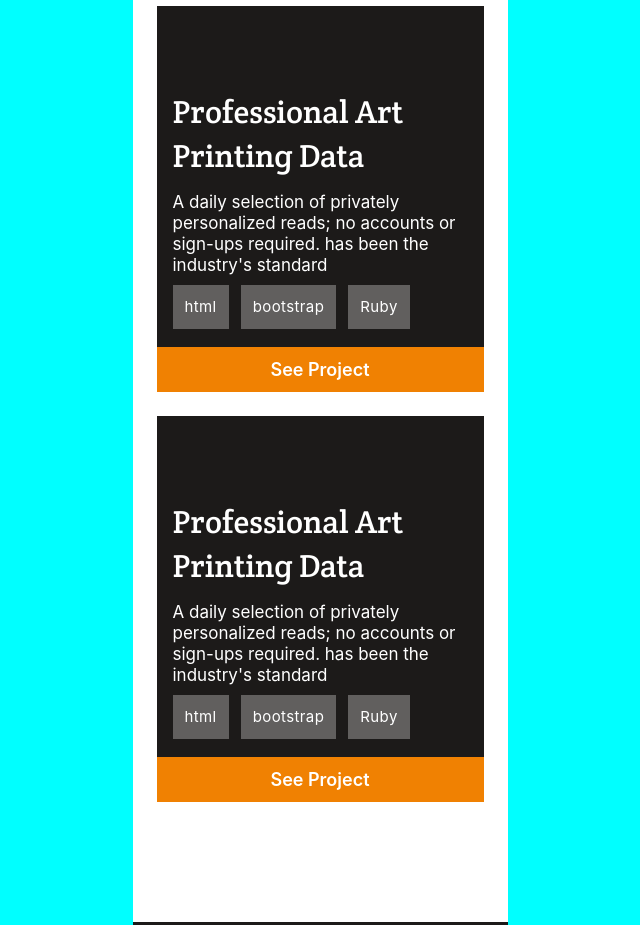
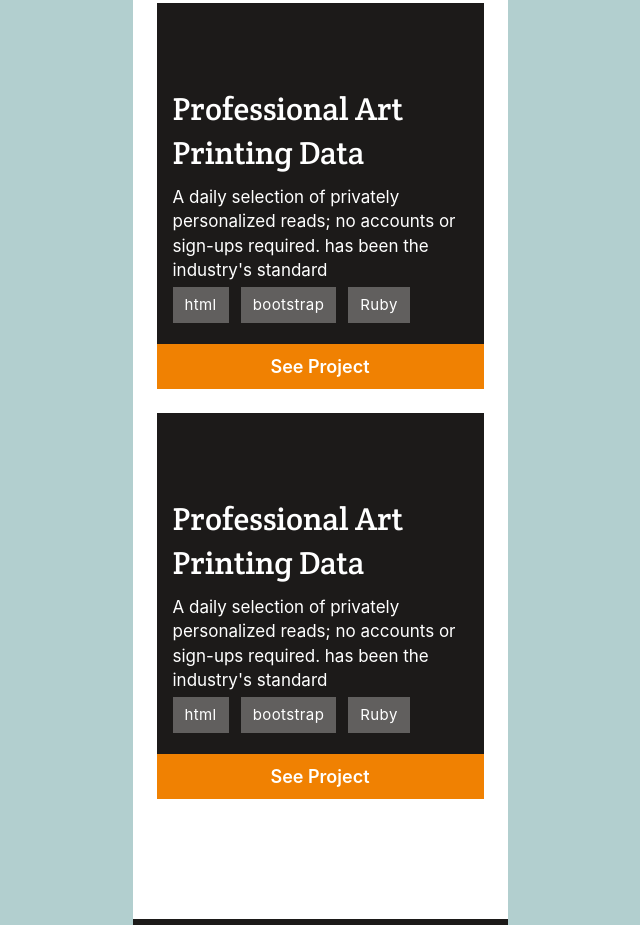
Before and after one commit to acolombo1/Portfolio, a plain HTML site: page index.html in a window 1280 px wide. Shown: the part 1553-2478 px from the top of the page, without its empty margins (320-960 px from the left). Drawn offline with Linux system fonts and the light colour scheme.

Commit message:
add li to works categories, adjusted several margins

```diff
--- a/index.html
+++ b/index.html
@@ -54,23 +54,23 @@
           has been the industry's standard dummy text ever since the 1500s,
           when an unknown printer took a standard dummy text.
           </div>
-          <div class="boxed-words">
-            <div class="boxed-word">css</div>
-            <div class="boxed-word">html</div>
-            <div class="boxed-word">bootstrap</div>
-            <div class="boxed-word">Ruby</div>
-          </div>
+          <ul class="boxed-words">
+            <li class="boxed-word">css</li>
+            <li class="boxed-word">html</li>
+            <li class="boxed-word">bootstrap</li>
+            <li class="boxed-word">Ruby</li>
+          </ul>
           <a href="#multi-post-stories" class="button">See Project</a>
         </section>
         <section id="professional-art" class="work">
           <h2 class="myh2tri">Professional Art Printing Data</h2>
           <div class="Inter-text textart">A daily selection of privately personalized reads;
           no accounts or sign-ups required. has been the industry's standard</div>
-          <div class="boxed-words2">
-            <div class="boxed-word2">html</div>
-            <div class="boxed-word2">bootstrap</div>
-            <div class="boxed-word2">Ruby</div>
-          </div>
+          <ul class="boxed-words2">
+            <li class="boxed-word2">html</li>
+            <li class="boxed-word2">bootstrap</li>
+            <li class="boxed-word2">Ruby</li>
+          </ul>
           <div class="buttoncontainer">
             <a href="#professional-art" class="button">See Project</a>
           </div>
@@ -79,11 +79,11 @@
           <h2 class="myh2tri">Professional Art Printing Data</h2>
           <div class="Inter-text textart">A daily selection of privately personalized reads;
           no accounts or sign-ups required. has been the industry's standard</div>
-          <div class="boxed-words2">
-            <div class="boxed-word2">html</div>
-            <div class="boxed-word2">bootstrap</div>
-            <div class="boxed-word2">Ruby</div>
-          </div>
+          <ul class="boxed-words2">
+            <li class="boxed-word2">html</li>
+            <li class="boxed-word2">bootstrap</li>
+            <li class="boxed-word2">Ruby</li>
+          </ul>
           <div class="buttoncontainer">
             <a href="#professional-art2" class="button">See Project</a>
           </div>
--- a/style.css
+++ b/style.css
@@ -152,6 +152,8 @@ section {
   display: flex;
   justify-content: space-between;
   margin-top: 15px;
+  list-style: none;
+  padding-left: 0;
 }
 
 .boxed-word {
@@ -167,7 +169,7 @@ section {
   background-color: #f08102;
   border: none;
   color: white;
-  margin-top: 15px;
+  margin-top: -10px;
   padding: 12px;
   text-align: center;
   text-decoration: none;
@@ -221,9 +223,9 @@ with respect to the background color (overridden by hover?) */
 .textart {
   margin-left: 16px;
   margin-right: 16px;
-  margin-top: 10px;
+  margin-top: -5px;
   margin-bottom: 5px;
-  line-height: 124%;
+  line-height: 144%;
 }
 
 .boxed-words2 {
@@ -231,10 +233,13 @@ with respect to the background color (overridden by hover?) */
   justify-content: space-between;
   margin-left: 16px;
   margin-right: 16px;
+  list-style: none;
+  padding-left: 0;
+  margin-top: -15px;
 }
 
 .boxed-word2 {
-  padding: 12px;
+  padding: 8px 12px;
   margin-right: 12px;
   font-family: 'Inter', sans-serif;
   font-size: 15px;
@@ -299,7 +304,7 @@ with respect to the background color (overridden by hover?) */
   margin-left: 24px;
   margin-right: 24px;
   margin-top: 16px;
-  margin-bottom: 16px;
+  margin-bottom: 36px;
   line-height: 144%;
   color: white;
 }
@@ -340,25 +345,26 @@ with respect to the background color (overridden by hover?) */
 
 .ul1 {
   list-style-image: url('img/Rectangle55.png');
-  margin-left: -20px;
+  margin-left: -30px;
 }
 
 .ul2 {
   list-style-image: url('img/Rectangle56.png');
-  margin-left: -20px;
+  margin-left: -30px;
 }
 
 .ul3 {
   list-style-image: url('img/Rectangle57.png');
-  margin-left: -20px;
+  margin-left: -30px;
 }
 
 .childitems {
   font-size: 22px;
+  line-height: 55px;
   font-weight: normal;
   text-align: center;
 }
 
 body {
-  background-color: aqua;
+  background-color: rgb(178, 207, 207);
 }
```
